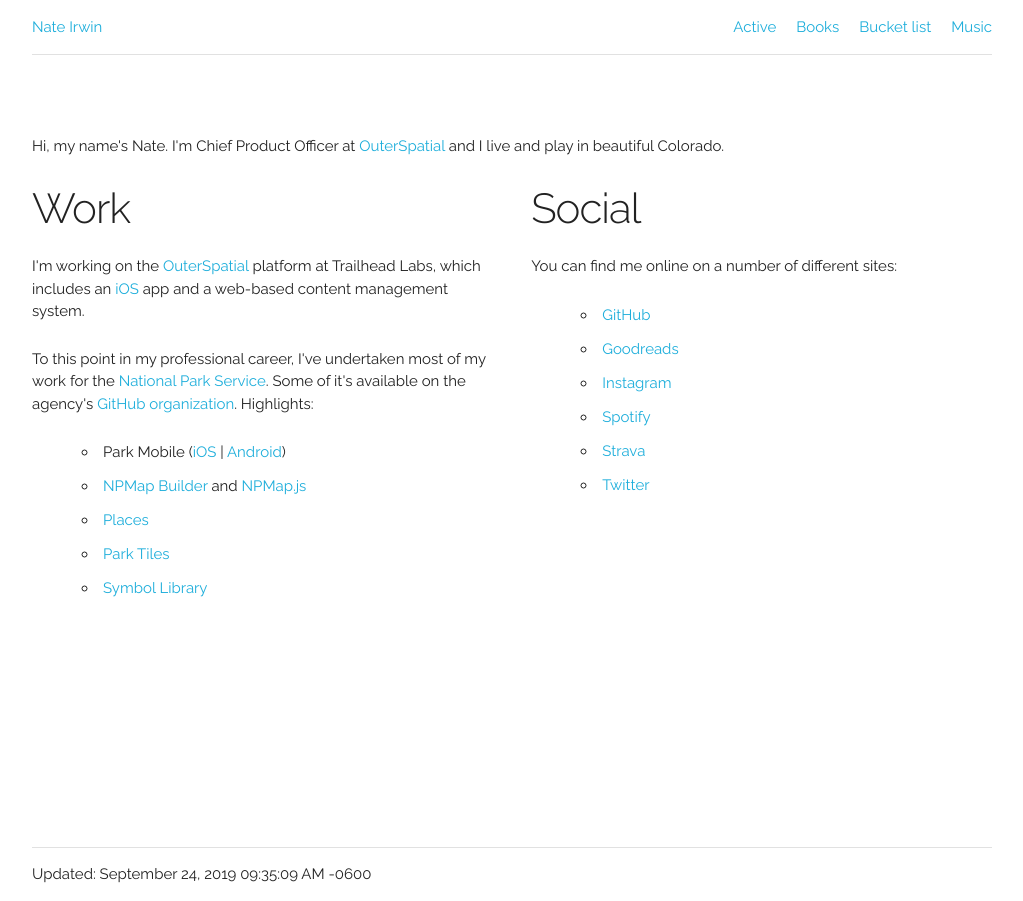
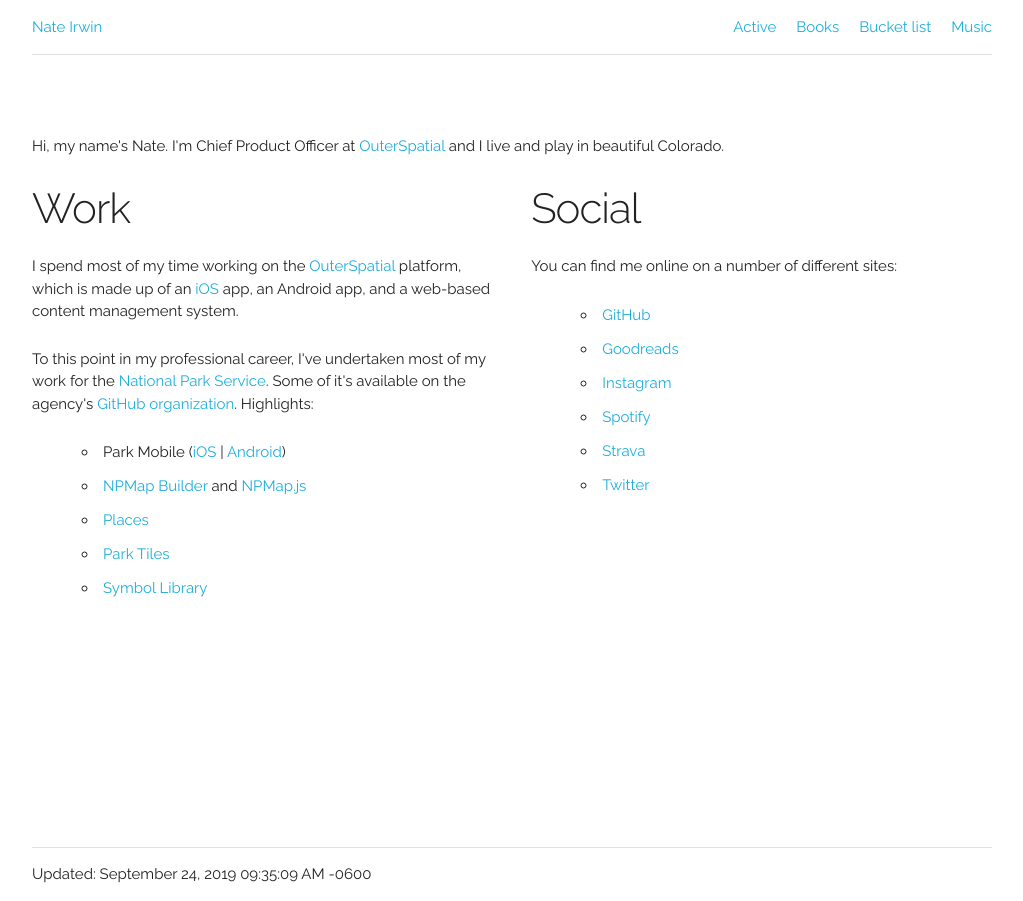
Before and after one commit to irwin-xyz/nate-irwin-xyz, a Jekyll site: the page built from index.html, in a window 1280 px wide. Shown: the whole page, without its empty margins (128-1151 px from the left). Built offline with Jekyll 4.4.1, drawn with Linux system fonts in a browser that asks for light colours.

Commit message:
Update index.html

```diff
--- a/index.html
+++ b/index.html
@@ -10,7 +10,7 @@
 <div class="row">
   <div class="columns six">
     <h2>Work</h2>
-    <p>I'm working on the <a href="https://www.outerspatial.com">OuterSpatial</a> platform at Trailhead Labs, which includes an <a href="https://itunes.apple.com/us/app/outerspatial/id1254161962">iOS</a> app and a web-based content management system.</p>
+    <p>I spend most of my time working on the <a href="https://www.outerspatial.com">OuterSpatial</a> platform, which is made up of an <a href="https://itunes.apple.com/us/app/outerspatial/id1254161962">iOS</a> app, an Android app, and a web-based content management system.</p>
     <p>To this point in my professional career, I've undertaken most of my work for the <a href="https://www.nps.gov/">National Park Service</a>. Some of it's available on the agency's <a href="https://github.com/nationalparkservice">GitHub organization</a>. Highlights:</p>
     <ul>
       <li>Park Mobile (<a href="https://itunes.apple.com/us/developer/national-park-service/id447866742">iOS</a> | <a href="https://play.google.com/store/apps/developer?id=National+Park+Service">Android</a>)</li>
```
